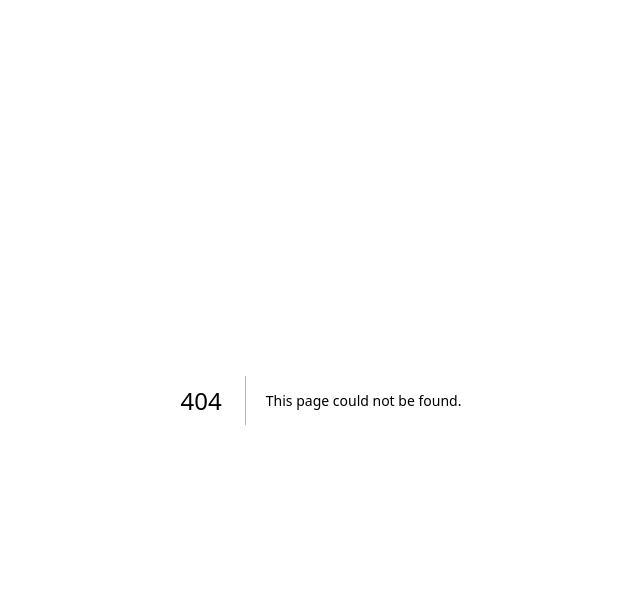
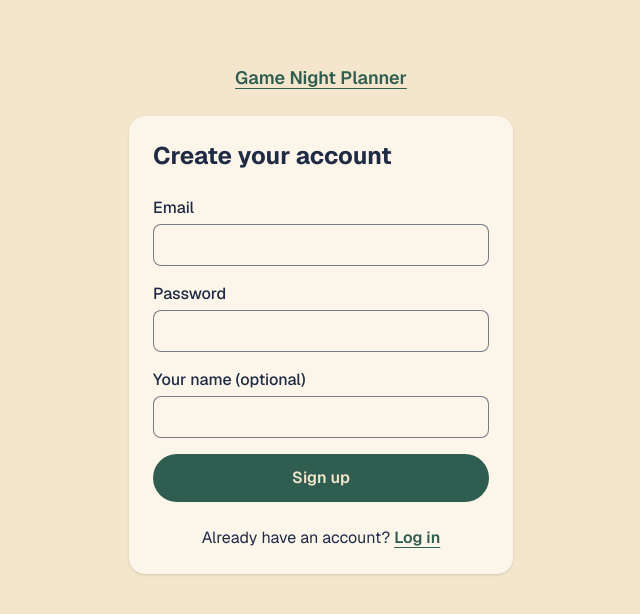
Before and after one commit to jinin-alj/game-night, a Next.js app: page /signup in a window 1280 px wide. Before the commit this address had no page. Shown: the top 614 px of the page, without its empty margins (319-959 px from the left). Built offline with nearby package versions, Linux system fonts and the light colour scheme.

Commit message:
feat: add sign-up and log-in pages

```diff
--- /dev/null
+++ b/src/app/login/page.tsx
@@ -0,0 +1,28 @@
+import type { Metadata } from "next";
+import Link from "next/link";
+import { textLinkClassName } from "@/components/styles";
+import { AuthPanel } from "@/features/account/components/AuthPanel";
+import { LogInForm } from "@/features/account/components/LogInForm";
+
+export const metadata: Metadata = {
+  title: "Log in · Game Night Planner",
+};
+
+/** The log-in page. */
+export default function LogInPage() {
+  return (
+    <AuthPanel
+      title="Log in"
+      footer={
+        <>
+          New here?{" "}
+          <Link href="/signup" className={textLinkClassName}>
+            Create an account
+          </Link>
+        </>
+      }
+    >
+      <LogInForm />
+    </AuthPanel>
+  );
+}
--- /dev/null
+++ b/src/app/signup/page.tsx
@@ -0,0 +1,28 @@
+import type { Metadata } from "next";
+import Link from "next/link";
+import { textLinkClassName } from "@/components/styles";
+import { AuthPanel } from "@/features/account/components/AuthPanel";
+import { SignUpForm } from "@/features/account/components/SignUpForm";
+
+export const metadata: Metadata = {
+  title: "Sign up · Game Night Planner",
+};
+
+/** The sign-up page. */
+export default function SignUpPage() {
+  return (
+    <AuthPanel
+      title="Create your account"
+      footer={
+        <>
+          Already have an account?{" "}
+          <Link href="/login" className={textLinkClassName}>
+            Log in
+          </Link>
+        </>
+      }
+    >
+      <SignUpForm />
+    </AuthPanel>
+  );
+}
--- /dev/null
+++ b/src/features/account/actions.ts
@@ -0,0 +1,100 @@
+"use server";
+
+import { redirect } from "next/navigation";
+import type { ZodError } from "zod";
+import { getFormText } from "@/lib/forms";
+import { createClient } from "@/lib/supabase/server";
+import { toFriendlyAuthError } from "./errors";
+import type { AuthFormState } from "./form-state";
+import { logInSchema, signUpSchema } from "./schemas";
+
+/** Creates an account (the database also creates the personal group) and opens /app. */
+export async function signUp(
+  previousState: AuthFormState,
+  formData: FormData,
+): Promise<AuthFormState> {
+  const values = {
+    email: getFormText(formData, "email"),
+    displayName: getFormText(formData, "displayName"),
+  };
+  const parsed = signUpSchema.safeParse({
+    ...values,
+    password: getFormText(formData, "password"),
+  });
+  if (!parsed.success) {
+    return { values, fieldErrors: getFirstFieldErrors(parsed.error) };
+  }
+
+  const supabase = await createClient();
+  const { error } = await supabase.auth.signUp({
+    email: parsed.data.email,
+    password: parsed.data.password,
+    options: { data: { display_name: parsed.data.displayName } },
+  });
+  if (error) {
+    console.error("Sign-up failed:", error.name, error.status, error.code);
+    return {
+      values,
+      fieldErrors: {},
+      formError: toFriendlyAuthError(error.code),
+    };
+  }
+
+  redirect("/app");
+}
+
+/** Logs in with email and password and opens /app. */
+export async function logIn(
+  previousState: AuthFormState,
+  formData: FormData,
+): Promise<AuthFormState> {
+  const values = { email: getFormText(formData, "email"), displayName: "" };
+  const parsed = logInSchema.safeParse({
+    email: values.email,
+    password: getFormText(formData, "password"),
+  });
+  if (!parsed.success) {
+    return { values, fieldErrors: getFirstFieldErrors(parsed.error) };
+  }
+
+  const supabase = await createClient();
+  const { error } = await supabase.auth.signInWithPassword(parsed.data);
+  if (error) {
+    console.error("Log-in failed:", error.name, error.status, error.code);
+    return {
+      values,
+      fieldErrors: {},
+      formError: toFriendlyAuthError(error.code),
+    };
+  }
+
+  redirect("/app");
+}
+
+/** Logs the user out and returns them to the landing page. */
+export async function logOut() {
+  const supabase = await createClient();
+  const { error } = await supabase.auth.signOut();
+  if (error) {
+    console.error("Log-out failed:", error.code);
+  }
+
+  redirect("/");
+}
+
+function getFirstFieldErrors(error: ZodError): AuthFormState["fieldErrors"] {
+  const fieldErrors: AuthFormState["fieldErrors"] = {};
+  for (const issue of error.issues) {
+    const fieldName = issue.path[0];
+    if (
+      fieldName === "email" ||
+      fieldName === "password" ||
+      fieldName === "displayName"
+    ) {
+      if (!fieldErrors[fieldName]) {
+        fieldErrors[fieldName] = issue.message;
+      }
+    }
+  }
+  return fieldErrors;
+}
--- /dev/null
+++ b/src/features/account/components/AuthPanel.tsx
@@ -0,0 +1,25 @@
+import Link from "next/link";
+import type { ReactNode } from "react";
+import { textLinkClassName } from "@/components/styles";
+
+type AuthPanelProps = {
+  title: string;
+  children: ReactNode;
+  footer: ReactNode;
+};
+
+/** The cream panel that holds the sign-up and log-in forms. */
+export function AuthPanel({ title, children, footer }: AuthPanelProps) {
+  return (
+    <main className="flex flex-1 flex-col items-center px-4 py-10 sm:py-16">
+      <Link href="/" className={`mb-6 text-lg ${textLinkClassName}`}>
+        Game Night Planner
+      </Link>
+      <div className="w-full max-w-sm rounded-2xl bg-paper-light p-6 shadow-sm">
+        <h1 className="mb-6 text-2xl font-bold">{title}</h1>
+        {children}
+        <p className="mt-6 text-center">{footer}</p>
+      </div>
+    </main>
+  );
+}
--- /dev/null
+++ b/src/features/account/components/LogInForm.tsx
@@ -0,0 +1,47 @@
+"use client";
+
+import { useActionState } from "react";
+import { FormError } from "@/components/FormError";
+import { TextField } from "@/components/TextField";
+import { primaryButtonClassName } from "@/components/styles";
+import { logIn } from "../actions";
+import { emptyAuthFormState } from "../form-state";
+
+/** The log-in form: email and password. */
+export function LogInForm() {
+  const [state, formAction, isPending] = useActionState(
+    logIn,
+    emptyAuthFormState,
+  );
+
+  return (
+    <form action={formAction} noValidate className="flex flex-col gap-4">
+      <FormError message={state.formError} />
+      <TextField
+        label="Email"
+        name="email"
+        type="email"
+        autoComplete="email"
+        testId="login-email"
+        defaultValue={state.values.email}
+        error={state.fieldErrors.email}
+      />
+      <TextField
+        label="Password"
+        name="password"
+        type="password"
+        autoComplete="current-password"
+        testId="login-password"
+        error={state.fieldErrors.password}
+      />
+      <button
+        type="submit"
+        data-testid="login-submit"
+        disabled={isPending}
+        className={primaryButtonClassName}
+      >
+        Log in
+      </button>
+    </form>
+  );
+}
--- /dev/null
+++ b/src/features/account/components/SignUpForm.tsx
@@ -0,0 +1,55 @@
+"use client";
+
+import { useActionState } from "react";
+import { FormError } from "@/components/FormError";
+import { TextField } from "@/components/TextField";
+import { primaryButtonClassName } from "@/components/styles";
+import { signUp } from "../actions";
+import { emptyAuthFormState } from "../form-state";
+
+/** The sign-up form: email, password and an optional name. */
+export function SignUpForm() {
+  const [state, formAction, isPending] = useActionState(
+    signUp,
+    emptyAuthFormState,
+  );
+
+  return (
+    <form action={formAction} noValidate className="flex flex-col gap-4">
+      <FormError message={state.formError} />
+      <TextField
+        label="Email"
+        name="email"
+        type="email"
+        autoComplete="email"
+        testId="signup-email"
+        defaultValue={state.values.email}
+        error={state.fieldErrors.email}
+      />
+      <TextField
+        label="Password"
+        name="password"
+        type="password"
+        autoComplete="new-password"
+        testId="signup-password"
+        error={state.fieldErrors.password}
+      />
+      <TextField
+        label="Your name (optional)"
+        name="displayName"
+        type="text"
+        autoComplete="nickname"
+        defaultValue={state.values.displayName}
+        error={state.fieldErrors.displayName}
+      />
+      <button
+        type="submit"
+        data-testid="signup-submit"
+        disabled={isPending}
+        className={primaryButtonClassName}
+      >
+        Sign up
+      </button>
+    </form>
+  );
+}
--- /dev/null
+++ b/src/features/account/form-state.ts
@@ -0,0 +1,10 @@
+export type AuthFormState = {
+  values: { email: string; displayName: string };
+  fieldErrors: { email?: string; password?: string; displayName?: string };
+  formError?: string;
+};
+
+export const emptyAuthFormState: AuthFormState = {
+  values: { email: "", displayName: "" },
+  fieldErrors: {},
+};
```
